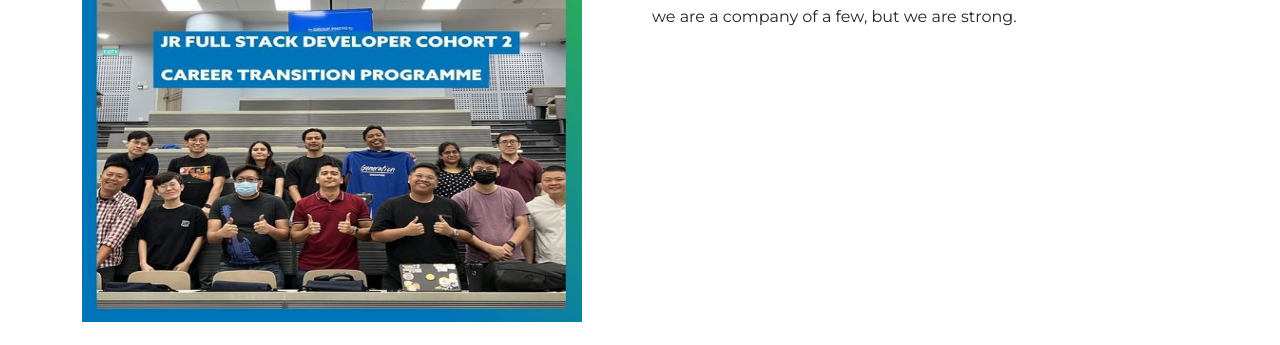
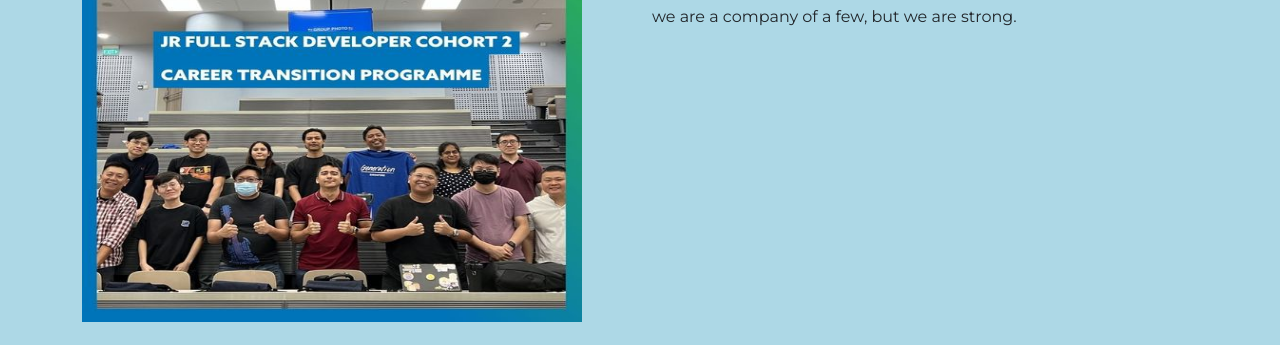
Before and after one commit to tanw33t3ck/git_practice, a plain HTML site: page about.html in a window 1280 px wide. Shown: the part 228-573 px from the top of the page. Drawn offline with nearby package versions, Linux system fonts and the light colour scheme; a script that the page names is missing.

Commit message:
Remove comments from styles1

```diff
--- a/css/styles1.css
+++ b/css/styles1.css
@@ -32,14 +32,9 @@
     color: #d8d8d8;
   }
 
-/* background color */
-/* * {
-    background-color: lightblue;
-} */
-
 body {
     font-family: "Montserrat", sans-serif;
-    /* background-color: lightblue; */
+    background-color: lightblue;
 }
 
 /* logo */
@@ -80,50 +75,6 @@
     background-color: #0000ff;
     color: white;
 }
-
-/* contact us */
-
-/* #icon {
-    width: 20px;
-    height: 20px;
-}
-
-#contactus,
-#contactus h1,
-#contactus p,
-#contactus ul,
-#contactus li {
-    background-color: blue;
-    color: white;
-    list-style: none;
-    text-align: center;
-}
-
-#contactus {
-    padding-bottom: 20px;
-    padding-top: 20px;
-}
-
-#contactus a {
-    color: white;
-    text-decoration: none;
-}
-
-#contactus p {
-    display: inline;
-    letter-spacing: 1px;
-    line-height: 2px;
-    margin-left: 10px;
-}
-
-
-footer p {
-    text-align: center;
-    font-size: 10px;
-    background-color: blueviolet;
-    color: white;
-} */
-
 
 /* nav bar */
 .navbar{
```
